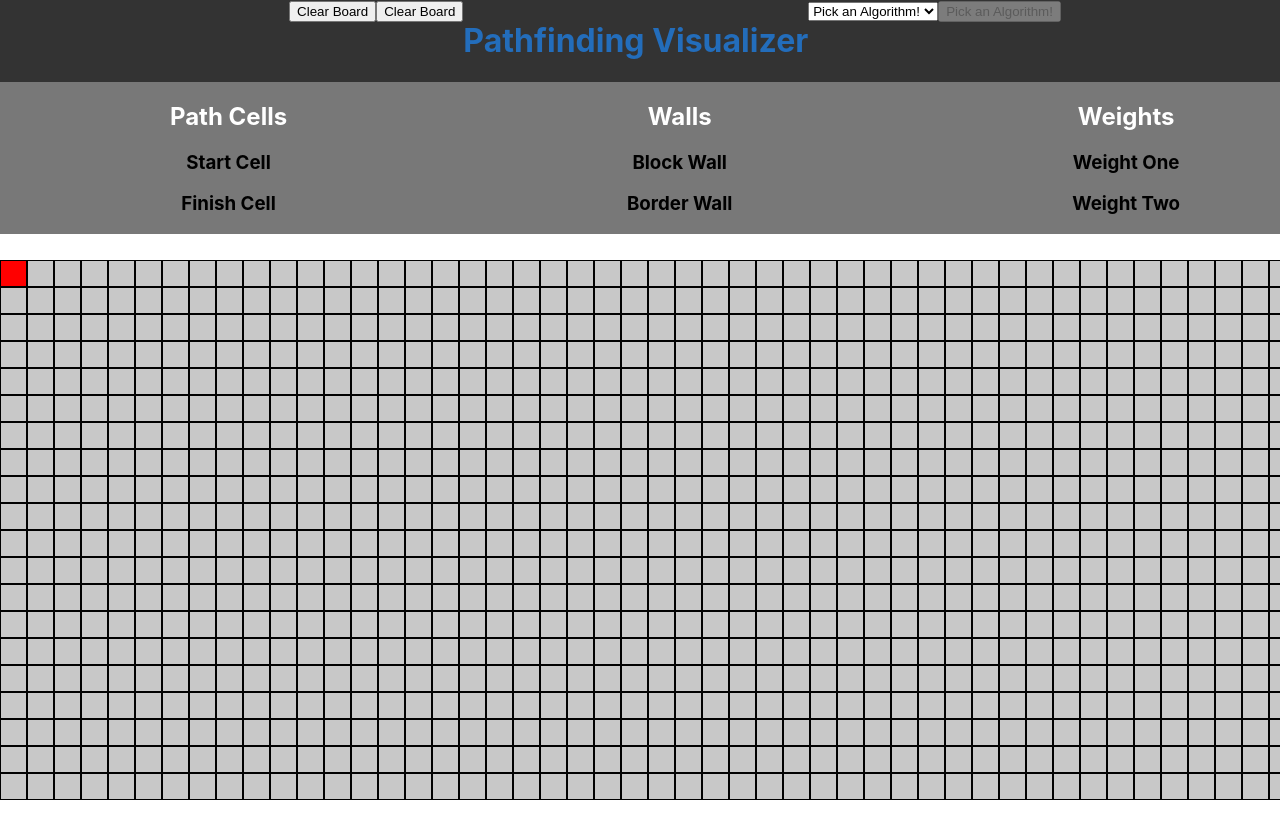
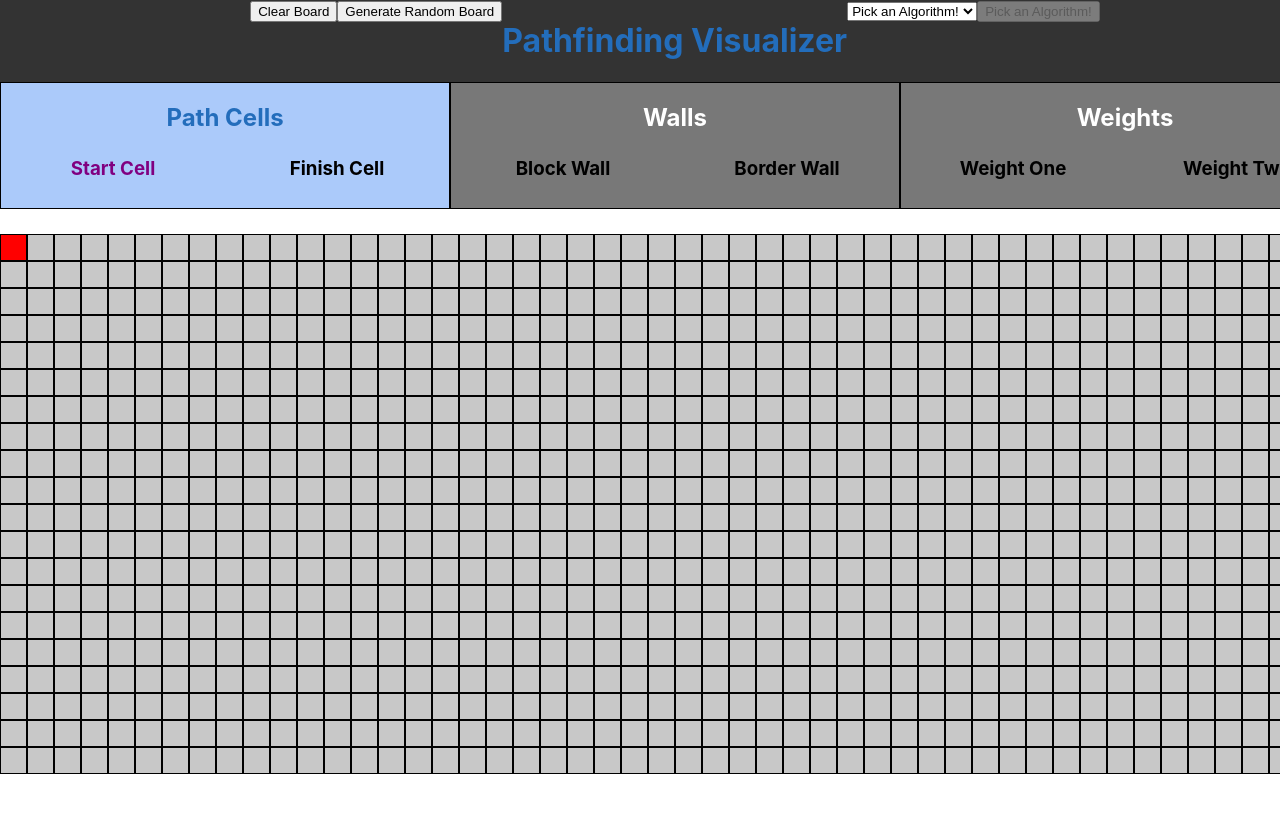
Before and after one commit to Ayush-Warikoo/Pathfinding-Visualizer, a React (Create React App) app: page / in a window 1280 px wide. Shown: the top 825 px of the page. After the commit the page ends 800 px from the top, so only its background shows below. Built offline with nearby package versions, Linux system fonts and the light colour scheme.

Commit message:
Set up basic header UI

```diff
--- a/src/Header.css
+++ b/src/Header.css
@@ -11,9 +11,61 @@
 
 .Header__Bottom {
     display: flex;
-    justify-content: space-around;
-    margin-left: auto;
-    margin-right: auto;
     background-color: rgb(120, 120, 120);
     color: "white";
 }
+.Header__Bottom > div {
+    border: 1px solid black;
+    width: calc(100% / 3);
+    height: 125px;
+}
+
+.Header__PathCells > div {
+    height: 35px;
+}
+.Header__StartCell {
+    width: 50%;
+    float: left;
+}
+.Header__FinishCell {
+    width: 50%;
+    float: right;
+}
+
+.Header__Walls > div {
+    height: 35px;
+}
+.Header__CellWall {
+    width: 50%;
+    float: left;
+}
+.Header__BorderWall {
+    width: 50%;
+    float: right;
+}
+
+.Header__Weights > div {
+    height: 35px;
+}
+.Header__WeightOne {
+    width: 50%;
+    float: left;
+}
+.Header__WeightTwo {
+    width: 50%;
+    float: right;
+}
+
+.Header__SelectedTitle {
+    color: rgb(35,109,187);
+    background-color: rgb(171,202,250);
+}
+.Header__NotSelectedTitle {
+    color: white;
+}
+.Header__SelectedState {
+    color: purple;
+}
+.Header__NotSelectedState {
+    color: black;
+}
--- a/src/Header.js
+++ b/src/Header.js
@@ -3,12 +3,32 @@ import './Header.css';
 import {useSelector, useDispatch} from 'react-redux';
 import {headerSelect} from './action/index';
 import algorithmManager from './algorithms/algorithms';
-import { CELL_WALL_STATE, FINISH_STATE, START_STATE, WEIGHT_ONE_STATE } from './constants';
+import { CELL_WALL_STATE, FINISH_STATE, START_STATE, WEIGHT_ONE_STATE, WEIGHT_TWO_STATE, BORDER_WALL_STATE, WALLS_TITLE, WEIGHTS_TITLE, PATH_CELLS_TITLE} from './constants';
 
 function Header({ grid, clear }) {
     const [algorithm, setAlgorithm] = useState(null);
 
     const dispatch = useDispatch();
+    let headerState = useSelector(state => state.headerState);
+
+    const setSelectedTitleClass = (title) => {
+        if(((headerState === START_STATE || headerState === FINISH_STATE) && title === PATH_CELLS_TITLE)
+        || ((headerState === "Wall"/*CELL_WALL_STATE*/ || headerState === BORDER_WALL_STATE) && title === WALLS_TITLE)
+        || ((headerState === "Weight" /*WEIGHT_ONE_STATE*/ || headerState === WEIGHT_TWO_STATE) && title === WEIGHTS_TITLE))
+        {
+            return " Header__SelectedTitle";
+        }
+        return " Header__NotSelectedTitle";
+    }
+
+    const setSelectedStateClass = (cell) => {
+        if(cell === headerState)
+        {
+            return " Header__SelectedState";
+        }
+        return " Header__NotSelectedState"
+    }
+
     return (
         <div className="Header">
             <div className="Header__Top">
@@ -16,7 +36,7 @@ function Header({ grid, clear }) {
                     <button onClick={clear} > Clear Board </button>
                 </div>
                 <div className="Header__GenerateBoard">
-                    <button onClick={clear} > Clear Board </button>
+                    <button /*onClick={clear}*/ >Generate Random Board </button>
                 </div>
                 <div className="Header__Title">
                     <h1 style={{color: "rgb(35,109,187)"}}> Pathfinding Visualizer </h1>
@@ -38,36 +58,42 @@ function Header({ grid, clear }) {
             </div>
 
             <div className="Header__Bottom">
-                <div className="Header__PathCells">
-                    <div className="PathCells__Title">
-                        <h2 style={{color: "white"}}> Path Cells </h2>
+                <div className={"Header__PathCells" + setSelectedTitleClass(PATH_CELLS_TITLE)}>
+                    <div className="Header__PathCellsTitle">
+                        <h2> Path Cells </h2>
                     </div>
-                    <div className="Start__Cell" onClick={() => dispatch(headerSelect(START_STATE))}>
+                    <div
+                        className={"Header__StartCell" + setSelectedStateClass(START_STATE)}
+                        onClick={() => dispatch(headerSelect(START_STATE))}>
                         <h3> Start Cell </h3>
                     </div>
-                    <div className="Finish__Cell" onClick={() => dispatch(headerSelect(FINISH_STATE))}>
+                    <div
+                        className={"Header__FinishCell" + setSelectedStateClass(FINISH_STATE)}
+                        onClick={() => dispatch(headerSelect(FINISH_STATE))}>
                         <h3> Finish Cell </h3>
                     </div>
                 </div>
-                <div className="Header__Walls">
-                    <div className="Walls__Title">
-                        <h2 style={{color: "white"}}> Walls </h2>
+                <div className={"Header__Walls" + setSelectedTitleClass(WALLS_TITLE)}>
+                    <div className="Header__WallsTitle">
+                        <h2> Walls </h2>
                     </div>
-                    <div className="Block__Wall" onClick={() => dispatch(headerSelect("Wall"))}>
+                    <div
+                        className={"Header__CellWall" + setSelectedStateClass("Wall"/*CELL_WALL_STATE*/)}
+                        onClick={() => dispatch(headerSelect("Wall"))}>
                         <h3> Block Wall </h3>
                     </div>
-                    <div className="Border__Wall">
+                    <div className={"Header__BorderWall" + setSelectedStateClass(BORDER_WALL_STATE)}>
                         <h3> Border Wall </h3>
                     </div>
                 </div>
-                <div className="Header__Weights">
-                    <div className="Weights__Title">
-                        <h2 style={{color: "white"}}> Weights </h2>
+                <div className={"Header__Weights" + setSelectedTitleClass(WEIGHTS_TITLE)}>
+                    <div className="Header__WeightsTitle">
+                        <h2> Weights </h2>
                     </div>
-                    <div className="Weight__One" onClick={() => dispatch(headerSelect("Weight"))}>
+                    <div className={"Header__WeightOne" + setSelectedStateClass("Weight"/*WEIGHT_ONE_STATE*/)} onClick={() => dispatch(headerSelect("Weight"))}>
                         <h3> Weight One </h3>
                     </div>
-                    <div className="Weight__Two">
+                    <div className={"Header__WeightTwo" + setSelectedStateClass(WEIGHT_TWO_STATE)}>
                         <h3> Weight Two </h3>
                     </div>
                 </div>
```
Also changed, not shown: 1 other file (tests, documents, lock files or other folders).
